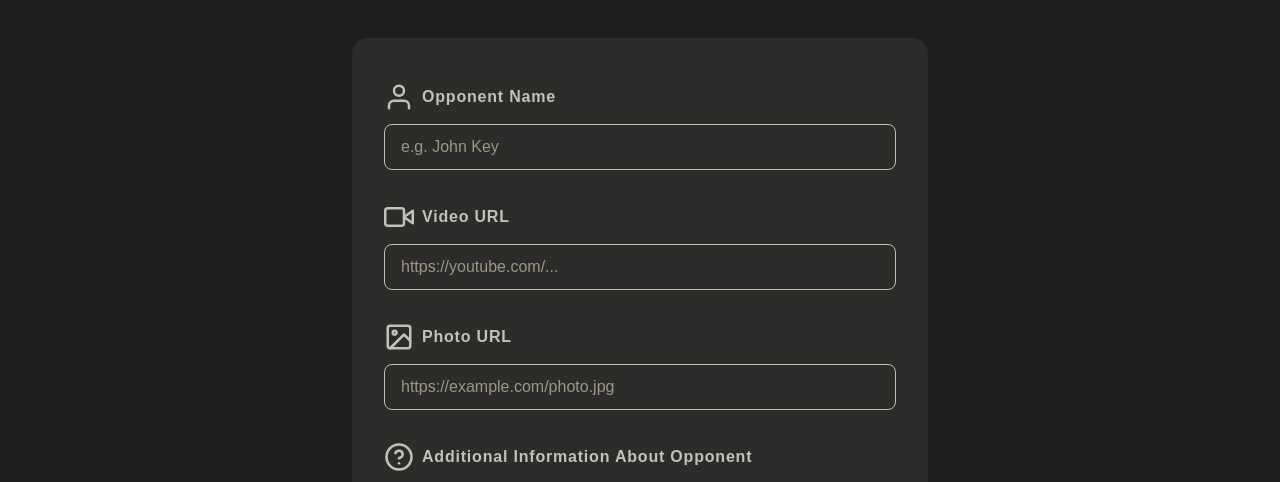
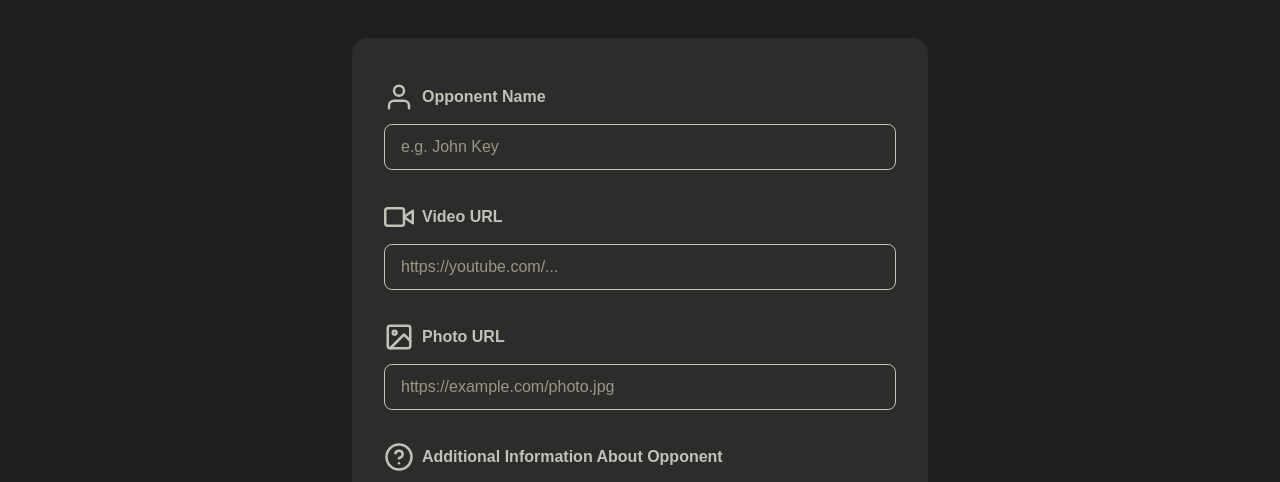
Before and after one commit to KinnonBroekhuizen/DebateMe, a Next.js app: page /addOpponent in a window 1280 px wide. Shown: the part 255-737 px from the top of the page. Built offline with nearby package versions, Linux system fonts and the light colour scheme; what tailwindcss-animated would draw is missing.

Commit message:
tigher letter spacing on add opponents

```diff
--- a/app/addOpponent/page.tsx
+++ b/app/addOpponent/page.tsx
@@ -52,7 +52,7 @@ export default function AddOpponent() {
           <div className="flex flex-col gap-5">
             {fields.map(({ label, placeholder, value, onChange, icon }) => (
               <div key={label}>
-                <label className="text-md font-semibold tracking-wider flex items-center gap-2 py-3">
+                <label className="text-md font-semibold flex items-center gap-2 py-3">
                   <span>{icon}</span>
                   {label}
                 </label>
@@ -67,7 +67,7 @@ export default function AddOpponent() {
 
             {/* Add additional information field */}
             <div>
-              <label className="text-md font-semibold tracking-wider flex items-center gap-2 py-3">
+              <label className="text-md font-semibold flex items-center gap-2 py-3">
                 <HelpCircle color="var(--text)" size={30} />
                 Additional Information About Opponent
               </label>
```
